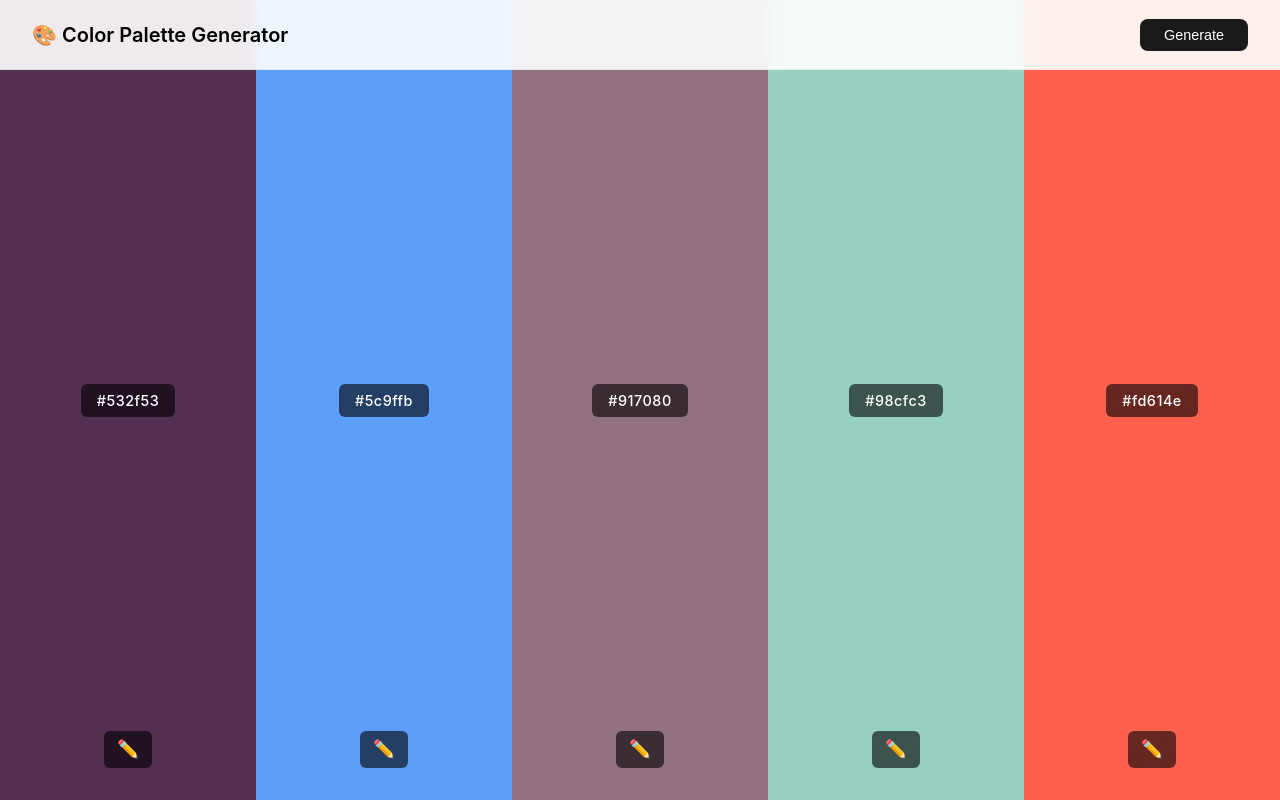
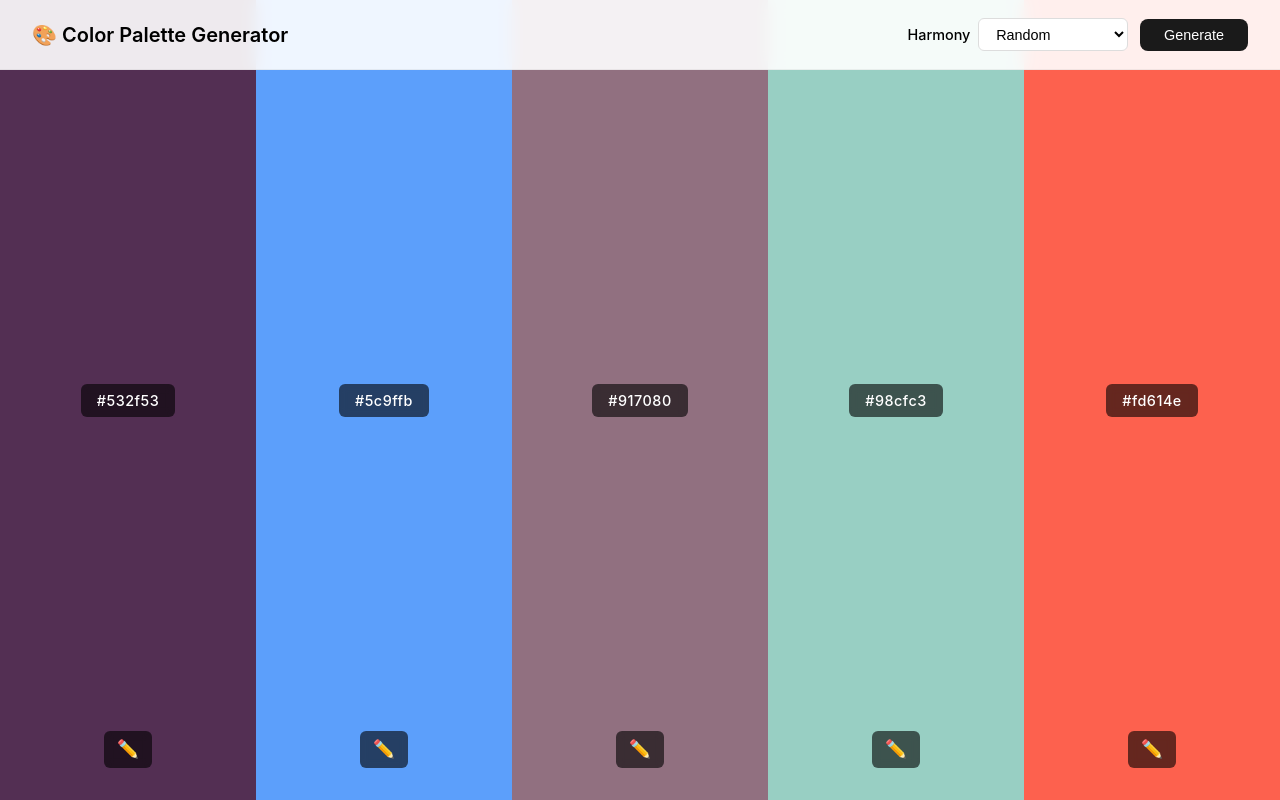
Before and after one commit to AM1648/chroma-color-pallete-generator, a Vue app: page / in a window 1280 px wide. Built offline with nearby package versions, Linux system fonts and the light colour scheme.

Commit message:
feat: Add harmony

```diff
--- a/package.json
+++ b/package.json
@@ -9,6 +9,8 @@
     "preview": "vite preview"
   },
   "dependencies": {
+    "@ctrl/tinycolor": "^4.2.0",
+    "tinycolor2": "^1.6.0",
     "vue": "^3.5.40",
     "vue-color": "^3.3.3"
   },
--- a/src/App.vue
+++ b/src/App.vue
@@ -1,6 +1,12 @@
 <template>
-  <AppHeader @generate="regenerate" />
-  <PaletteGrid :colors="colors" @update="updateColor" />
+  <AppHeader
+    @generate="regenerate"
+    @harmonyChange="handleHarmonyChange"
+  />
+  <PaletteGrid
+    :colors="colors"
+    @update="updateColor"
+  />
 </template>
 
 <script setup lang="ts">
@@ -8,5 +14,9 @@ import AppHeader from './components/layout/AppHeader.vue';
 import PaletteGrid from './components/palette/PaletteGrid.vue';
 import { usePalette } from './composables/usePalette';
 
-const { colors, regenerate, updateColor } = usePalette();
+const { colors, regenerate, updateColor, setHarmonyType } = usePalette();
+
+function handleHarmonyChange(type: 'none' | 'complementary' | 'analogous') {
+  setHarmonyType(type);
+}
 </script>
--- a/src/components/layout/AppHeader.vue
+++ b/src/components/layout/AppHeader.vue
@@ -1,12 +1,35 @@
 <template>
   <header class="app-header">
     <h1>🎨 Color Palette Generator</h1>
+
+    <div class="controls">
+      <label>
+        Harmony
+        <select v-model="selectedHarmony" @change="onHarmonyChange">
+          <option value="none">Random</option>
+          <option value="complementary">Complementary</option>
+          <option value="analogous">Analogous</option>
+        </select>
+      </label>
+
       <button @click="$emit('generate')">Generate</button>
+    </div>
   </header>
 </template>
 
 <script setup lang="ts">
-defineEmits<{ generate: [] }>();
+import { ref, watch } from 'vue';
+
+const emit = defineEmits<{
+  generate: [];
+  harmonyChange: [type: 'none' | 'complementary' | 'analogous'];
+}>();
+
+const selectedHarmony = ref<'none' | 'complementary' | 'analogous'>('none');
+
+function onHarmonyChange() {
+  emit('harmonyChange', selectedHarmony.value);
+}
 </script>
 
 <style lang="scss" scoped>
@@ -30,6 +53,27 @@ defineEmits<{ generate: [] }>();
     font-weight: 600;
   }
 
+  .controls {
+    display: flex;
+    gap: 0.75rem;
+    align-items: center;
+
+    label {
+      display: flex;
+      align-items: center;
+      gap: 0.5rem;
+      font-size: 0.9rem;
+      font-weight: 500;
+    }
+
+    select {
+      padding: 0.4rem 0.8rem;
+      border: 1px solid #ddd;
+      border-radius: 6px;
+      font-size: 0.9rem;
+      background: white;
+    }
+
     button {
       padding: 0.5rem 1.5rem;
       border: none;
@@ -46,4 +90,5 @@ defineEmits<{ generate: [] }>();
       }
     }
   }
+}
 </style>
--- a/src/composables/usePalette.ts
+++ b/src/composables/usePalette.ts
@@ -1,5 +1,6 @@
 import { ref } from 'vue';
 import { generatePalette } from '../utils/colors';
+import { generateHarmonyPalette } from '../utils/harmony';
 import type { Color } from '../types';
 
 const DEFAULT_COUNT = 5;
@@ -9,8 +10,32 @@ export function usePalette() {
     generatePalette(DEFAULT_COUNT).map(hex => ({ hex }))
   );
 
+  const harmonyType = ref<'none' | 'complementary' | 'analogous'>('none');
+
   function regenerate() {
-    colors.value = generatePalette(colors.value.length).map(hex => ({ hex }));
+    if (harmonyType.value === 'none') {
+      colors.value = generatePalette(colors.value.length).map(hex => ({ hex }));
+    } else {
+      generateHarmony();
+    }
+  }
+
+  function generateHarmony() {
+    // Use random base
+    const baseHex = generatePalette(1)[0];
+
+    const harmonyColors = generateHarmonyPalette(baseHex, harmonyType.value as 'complementary' | 'analogous');
+
+    if (harmonyColors.length === 0) return;
+
+    const targetCount = colors.value.length;
+    colors.value = Array.from({ length: targetCount }, (_, i) => ({
+      hex: harmonyColors[i % harmonyColors.length]
+    }));
+  }
+
+  function setHarmonyType(type: 'none' | 'complementary' | 'analogous') {
+    harmonyType.value = type;
   }
 
   function updateColor(index: number, newHex: string) {
@@ -19,5 +44,5 @@ export function usePalette() {
     }
   }
 
-  return { colors, regenerate, updateColor };
+  return { colors, regenerate, setHarmonyType, harmonyType, updateColor };
 }
--- /dev/null
+++ b/src/utils/harmony.ts
@@ -0,0 +1,32 @@
+import { TinyColor } from '@ctrl/tinycolor';
+
+export function generateComplementary(baseHex: string): string[] {
+  const base = new TinyColor(baseHex);
+  const complementary = base.clone().spin(180);
+  return [base.toHexString(), complementary.toHexString()];
+}
+
+export function generateAnalogous(baseHex: string): string[] {
+  const base = new TinyColor(baseHex);
+  return [
+    base.clone().spin(-60).toHexString(),
+    base.clone().spin(-30).toHexString(),
+    base.toHexString(),
+    base.clone().spin(30).toHexString(),
+    base.clone().spin(60).toHexString()
+  ];
+}
+
+export function generateHarmonyPalette(baseHex: string, type: 'complementary' | 'analogous'): string[] {
+  const color = new TinyColor(baseHex);
+  if (!color.isValid) return [];
+
+  switch (type) {
+    case 'complementary':
+      return generateComplementary(baseHex);
+    case 'analogous':
+      return generateAnalogous(baseHex);
+    default:
+      return [];
+  }
+}
```
Also changed, not shown: src/types/index.ts (line endings or trailing spaces), 1 other file (tests, documents, lock files or other folders). Lines whose indentation alone changed are shown as unchanged.
